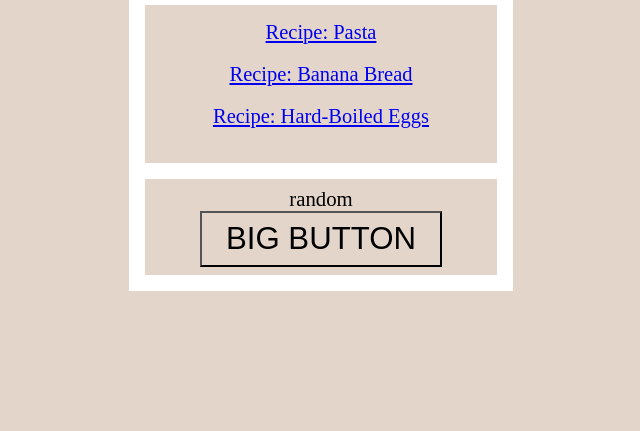
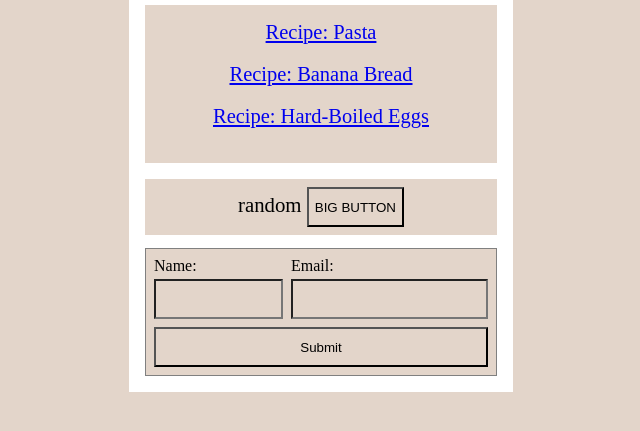
Before and after one commit to dpkingii/odin-recipes, a plain HTML site: page index.html in a window 1280 px wide. Shown: the part 113-544 px from the top of the page, without its empty margins (319-959 px from the left). Drawn offline with Linux system fonts and the light colour scheme.

Commit message:
Added a form that utilizes flexbox

```diff
--- a/index.html
+++ b/index.html
@@ -15,6 +15,23 @@
         <li><a href="recipes/egg.html">Recipe: Hard-Boiled Eggs</a></li>
       </ul>
       <div class="button-container">random <button>BIG BUTTON</button></div>
+
+      <div>
+        <form>
+          <label class="name" for="name-field">
+            Name:
+            <input id="name-field" />
+          </label>
+          <label class="email" for="email-field">
+            Email:
+            <input id="email-field" type="email" />
+          </label>
+          <button>
+            Submit
+          </button>
+        </form>
+      <div>
+
     </div>
 
   </body>
--- a/styles.css
+++ b/styles.css
@@ -34,13 +34,9 @@ ul li{
     text-align: center;
     padding: 8px;
     font-size: 1.3em;
+    margin-bottom: 1vw;
 }
-button {
-    display: block;
-    margin: 0 auto;
-    padding: 8px 24px;
-    font-size: 1.5em;
-}
+
 
 .recipe-name{
     text-align: left;
@@ -49,3 +45,41 @@ button {
 .recipe-body{
     color: #6c584c;
 }
+
+/*form*/
+form {
+    display: flex;
+    align-items: flex-end;
+    flex-wrap: wrap;
+    gap: 8px;
+}
+.name {
+    flex-grow: 1;
+    flex-basis: 120px;
+}
+.email {
+    flex-grow: 3;
+    flex-basis: 170px;
+}
+button {
+    flex-grow: 1;
+    flex-basis: 70px;
+}
+
+form {
+    padding: 8px;
+    border: 1px solid hsl(0deg 0% 50%);
+  }
+
+  label {
+    font-weight: 500;
+  }
+  input {
+    display: block;
+    width: 100%;
+    height: 2.5rem;
+    margin-top: 4px;
+  }
+  button {
+    height: 2.5rem;
+  }
```
